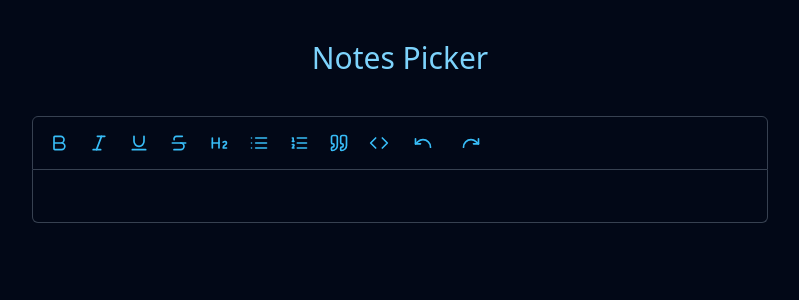
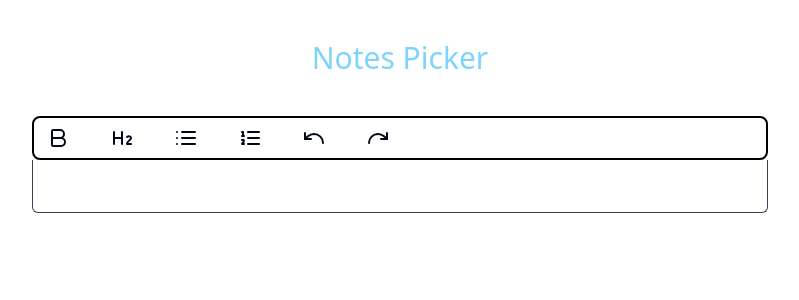
Before and after one commit to 5hishirH/rich-text-editor, a Next.js app: page / in a window 1280 px wide. Shown: the top 300 px of the page, without its empty margins (240-1039 px from the left). Built offline with nearby package versions, Linux system fonts and the light colour scheme.

Commit message:
feat & fix: add shadcn-ui toggle to toolbar and remove unecessary

```diff
--- a/package.json
+++ b/package.json
@@ -9,6 +9,7 @@
     "lint": "next lint"
   },
   "dependencies": {
+    "@radix-ui/react-toggle": "^1.0.3",
     "@tiptap/extension-heading": "^2.4.0",
     "@tiptap/extension-underline": "^2.4.0",
     "@tiptap/pm": "^2.4.0",
--- a/src/app/components/Toolbar.jsx
+++ b/src/app/components/Toolbar.jsx
@@ -1,183 +1,66 @@
 "use client";
 
 import React from "react";
-import {
-  Bold,
-  Strikethrough,
-  Italic,
-  List,
-  ListOrdered,
-  Heading2,
-  Underline,
-  Quote,
-  Undo,
-  Redo,
-  Code,
-} from "lucide-react";
+import { Bold, List, ListOrdered, Heading2, Undo, Redo } from "lucide-react";
+import { Toggle } from "@/components/ui/toggle";
 
 const Toolbar = ({ editor, content }) => {
   if (!editor) {
     return null;
   }
   return (
-    <div
-      className="px-4 py-3 rounded-tl-md rounded-tr-md flex justify-between items-start
-    gap-5 w-full flex-wrap border border-gray-700"
+    <div className="flex justify-start items-center gap-4 border-2 border-black rounded-lg">
+      <Toggle
+        pressed={editor.isActive("bold")}
+        onPressedChange={() => editor.chain().focus().toggleBold().run()}
       >
-      <div className="flex justify-start items-center gap-5 w-full lg:w-10/12 flex-wrap ">
-        <button
-          onClick={(e) => {
-            e.preventDefault();
-            editor.chain().focus().toggleBold().run();
-          }}
-          className={
-            editor.isActive("bold")
-              ? "bg-sky-700 text-white p-2 rounded-lg"
-              : "text-sky-400"
-          }
-        >
-          <Bold className="w-5 h-5" />
-        </button>
-        <button
-          onClick={(e) => {
-            e.preventDefault();
-            editor.chain().focus().toggleItalic().run();
-          }}
-          className={
-            editor.isActive("italic")
-              ? "bg-sky-700 text-white p-2 rounded-lg"
-              : "text-sky-400"
-          }
-        >
-          <Italic className="w-5 h-5" />
-        </button>
-        <button
-          onClick={(e) => {
-            e.preventDefault();
-            editor.chain().focus().toggleUnderline().run();
-          }}
-          className={
-            editor.isActive("underline")
-              ? "bg-sky-700 text-white p-2 rounded-lg"
-              : "text-sky-400"
-          }
-        >
-          <Underline className="w-5 h-5" />
-        </button>
-        <button
-          onClick={(e) => {
-            e.preventDefault();
-            editor.chain().focus().toggleStrike().run();
-          }}
-          className={
-            editor.isActive("strike")
-              ? "bg-sky-700 text-white p-2 rounded-lg"
-              : "text-sky-400"
-          }
-        >
-          <Strikethrough className="w-5 h-5" />
-        </button>
-        <button
-          onClick={(e) => {
-            e.preventDefault();
+        <Bold />
+      </Toggle>
+
+      <Toggle
+        pressed={editor.isActive("heading", { level: 2 })}
+        onPressedChange={() => {
           editor.chain().focus().toggleHeading({ level: 2 }).run();
         }}
-          className={
-            editor.isActive("heading", { level: 2 })
-              ? "bg-sky-700 text-white p-2 rounded-lg"
-              : "text-sky-400"
-          }
       >
-          <Heading2 className="w-5 h-5" />
-        </button>
+        <Heading2 />
+      </Toggle>
 
-        <button
-          onClick={(e) => {
-            e.preventDefault();
+      <Toggle
+        pressed={editor.isActive("bulletList")}
+        onPressedChange={() => {
           editor.chain().focus().toggleBulletList().run();
         }}
-          className={
-            editor.isActive("bulletList")
-              ? "bg-sky-700 text-white p-2 rounded-lg"
-              : "text-sky-400"
-          }
       >
-          <List className="w-5 h-5" />
-        </button>
-        <button
-          onClick={(e) => {
-            e.preventDefault();
+        <List />
+      </Toggle>
+
+      <Toggle
+        pressed={editor.isActive("orderedList")}
+        onPressedChange={() => {
           editor.chain().focus().toggleOrderedList().run();
         }}
-          className={
-            editor.isActive("orderedList")
-              ? "bg-sky-700 text-white p-2 rounded-lg"
-              : "text-sky-400"
-          }
       >
-          <ListOrdered className="w-5 h-5" />
-        </button>
-        <button
-          onClick={(e) => {
-            e.preventDefault();
-            editor.chain().focus().toggleBlockquote().run();
-          }}
-          className={
-            editor.isActive("blockquote")
-              ? "bg-sky-700 text-white p-2 rounded-lg"
-              : "text-sky-400"
-          }
-        >
-          <Quote className="w-5 h-5" />
-        </button>
-        <button
-          onClick={(e) => {
-            e.preventDefault();
-            editor.chain().focus().setCode().run();
-          }}
-          className={
-            editor.isActive("code")
-              ? "bg-sky-700 text-white p-2 rounded-lg"
-              : "text-sky-400"
-          }
-        >
-          <Code className="w-5 h-5" />
-        </button>
-        <button
-          onClick={(e) => {
-            e.preventDefault();
+        <ListOrdered />
+      </Toggle>
+
+      <Toggle
+        pressed={editor.isActive("undo")}
+        onPressedChange={() => {
           editor.chain().focus().undo().run();
         }}
-          className={
-            editor.isActive("undo")
-              ? "bg-sky-700 text-white p-2 rounded-lg"
-              : "text-sky-400 hover:bg-sky-700 hover:text-white p-1 hover:rounded-lg"
-          }
       >
-          <Undo className="w-5 h-5" />
-        </button>
-        <button
-          onClick={(e) => {
-            e.preventDefault();
+        <Undo />
+      </Toggle>
+
+      <Toggle
+        pressed={editor.isActive("redo")}
+        onPressedChange={() => {
           editor.chain().focus().redo().run();
         }}
-          className={
-            editor.isActive("redo")
-              ? "bg-sky-700 text-white p-2 rounded-lg"
-              : "text-sky-400 hover:bg-sky-700 hover:text-white p-1 hover:rounded-lg"
-          }
       >
-          <Redo className="w-5 h-5" />
-        </button>
-      </div>
-      {content && (
-        <button
-          type="submit"
-          className="px-4 bg-sky-700 text-white py-2 rounded-md"
-        >
-          Add
-        </button>
-      )}
+        <Redo />
+      </Toggle>
     </div>
   );
 };
--- a/src/app/layout.jsx
+++ b/src/app/layout.jsx
@@ -25,7 +25,7 @@
       >
         <ThemeProvider
           attribute="class"
-          defaultTheme="dark"
+          defaultTheme="light"
           enableSystem
           disableTransitionOnChange
         >
--- /dev/null
+++ b/src/components/ui/toggle.jsx
@@ -0,0 +1,40 @@
+"use client"
+
+import * as React from "react"
+import * as TogglePrimitive from "@radix-ui/react-toggle"
+import { cva } from "class-variance-authority";
+
+import { cn } from "@/lib/utils"
+
+const toggleVariants = cva(
+  "inline-flex items-center justify-center rounded-md text-sm font-medium ring-offset-background transition-colors hover:bg-muted hover:text-muted-foreground focus-visible:outline-none focus-visible:ring-2 focus-visible:ring-ring focus-visible:ring-offset-2 disabled:pointer-events-none disabled:opacity-50 data-[state=on]:bg-accent data-[state=on]:text-accent-foreground",
+  {
+    variants: {
+      variant: {
+        default: "bg-transparent",
+        outline:
+          "border border-input bg-transparent hover:bg-accent hover:text-accent-foreground",
+      },
+      size: {
+        default: "h-10 px-3",
+        sm: "h-9 px-2.5",
+        lg: "h-11 px-5",
+      },
+    },
+    defaultVariants: {
+      variant: "default",
+      size: "default",
+    },
+  }
+)
+
+const Toggle = React.forwardRef(({ className, variant, size, ...props }, ref) => (
+  <TogglePrimitive.Root
+    ref={ref}
+    className={cn(toggleVariants({ variant, size, className }))}
+    {...props} />
+))
+
+Toggle.displayName = TogglePrimitive.Root.displayName
+
+export { Toggle, toggleVariants }
```
Also changed, not shown: 1 other file (tests, documents, lock files or other folders). Lines whose indentation alone changed are shown as unchanged.
